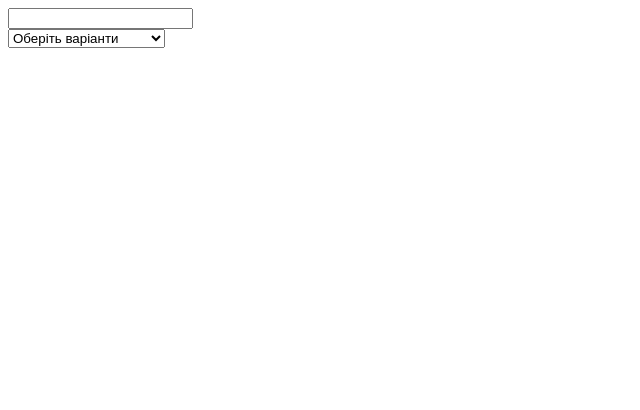
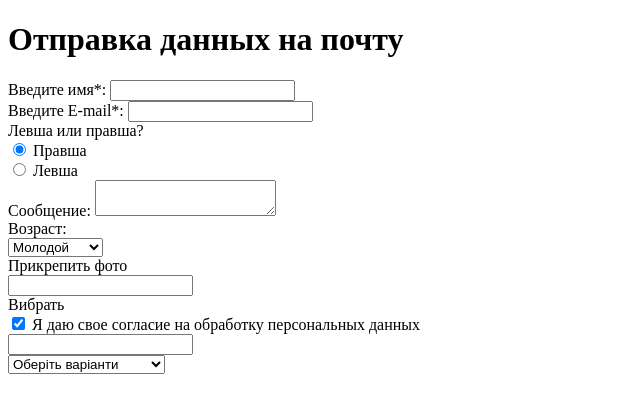
Before and after one commit to jackverum/FormValidation, a plain HTML site: page index.html in a window 1280 px wide. Shown: the whole page, without its empty margins (0-640 px from the left). Drawn offline with Linux system fonts and the light colour scheme.

Commit message:
Create html

```diff
--- a/index.html
+++ b/index.html
@@ -7,6 +7,66 @@
     <title>Document</title>
 </head>
 <body>
+
+    <div class="wrapper">
+        <div class="form">
+            <form action="#" class="form__body" id="form">
+                <h1 class="form__title">Отправка данных на почту</h1>
+                <div class="form__item">
+                    <label for="formName" value="" id="form" class="form__label">Введите имя*:</label>
+                    <input id="formName" type="text" name="name" class="form__input">
+                </div>
+                <div class="form__item">
+                    <label for="formEmail" class="form__label">Введите E-mail*:</label>
+                    <input id="formEmail" type="text" name="email" class="form__input">
+                </div>
+                <div class="form__item">
+                    <div class="form__title">Левша или правша?</div>
+                    <div class="options">
+                        <div class="options__item">
+                            <input type="radio" checked name="hand" value="right" id="formRightHanded" class="options__input">
+                            <label for="formRightHanded" class="options__label">Правша</label>
+                        </div>
+                        <div class="options__item">
+                            <input type="radio" name="hand" value="left" id="formLeftHanded" class="options__input">
+                            <label for="formLeftHanded" class="options__label">Левша</label>
+                        </div>
+                    </div>
+                </div>
+                <div class="form__item">
+                    <label for="formMessage" class="form__label">Сообщение:</label>
+                    <textarea name="message" id="formMessage" class="form__input"></textarea>
+                </div>
+                <div class="form__item">
+                    <div class="form__label">Возраст:</div>
+                    <select name="age" class="select">
+                        <option value="от 18 до 25" selected>Молодой</option>
+                        <option value="от 26 до 45">Старый</option>
+                        <option value="от 45">Супер Стар</option>
+                    </select>
+                </div>
+                <div class="form__item">
+                    <div class="form__label">Прикрепить фото</div>
+                    <div class="file">
+                        <div class="file__item">
+                            <input accept=".jpg, .png, .gif" type="text" name="image" id="formImage" class="file__input">
+                            <div class="file__button">Вибрать</div>
+                        </div>
+                        <div class="file__preview"></div>
+                    </div>
+                </div>
+                <div class="form__item">
+                    <div class="checkbox">
+                        <input type="checkbox" checked id="formAgreement" class="checkbox__input"></input>
+                        <label for="" class="forn__label"><span>Я даю свое согласие на обработку персональных данных</span></label>
+                    </div>
+                </div>
+
+
+            </form>
+        </div>
+    </div>
+
 
     <input type="text">
     <select tabindex="13" name="modelname" class="select" id="modelname" style="display: block;" selected="selected">
```
Also changed, not shown: _algoritm.txt (added).
